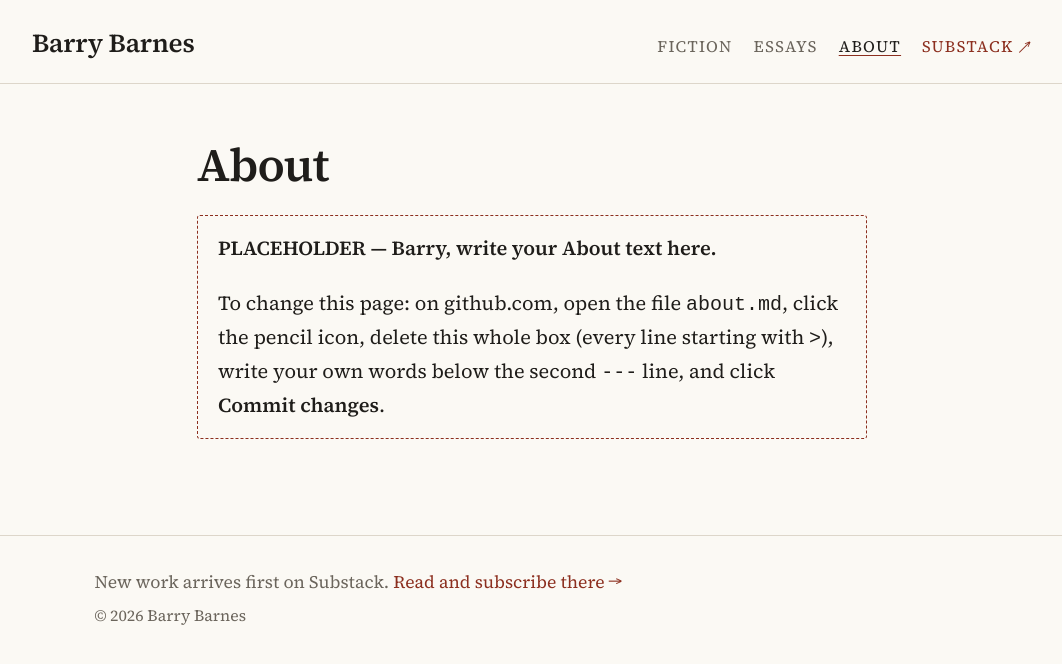
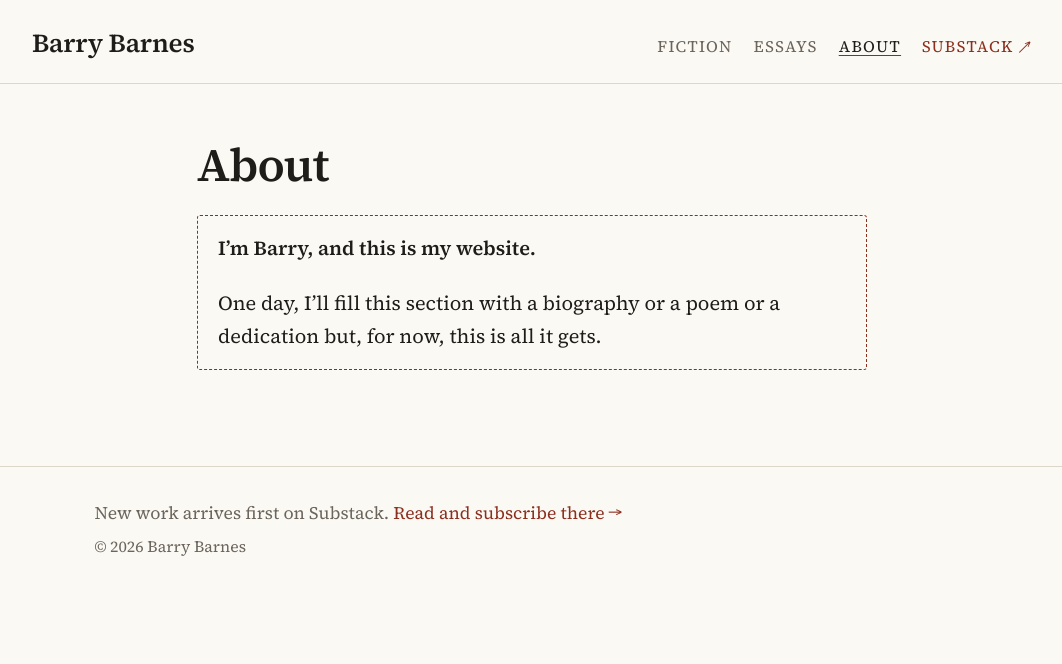
Before and after one commit to barrybarneswriting/barrybarneswriting.github.io, a Jekyll site: the page built from about.md, in a window 1280 px wide. Shown: the top 664 px of the page, without its empty margins (108-1170 px from the left). Built offline with Jekyll 4.4.1, drawn with Linux system fonts in a browser that asks for light colours.

Commit message:
Revise About section with personal introduction
Updated placeholder text in about.md with personal introduction.

```diff
--- a/about.md
+++ b/about.md
@@ -4,6 +4,6 @@ title: About
 permalink: /about/
 ---
 
-> **PLACEHOLDER — Barry, write your About text here.**
+> **I'm Barry, and this is my website.**
 >
-> To change this page: on github.com, open the file `about.md`, click the pencil icon, delete this whole box (every line starting with `>`), write your own words below the second `---` line, and click **Commit changes**.
+> One day, I'll fill this section with a biography or a poem or a dedication but, for now, this is all it gets.
```
